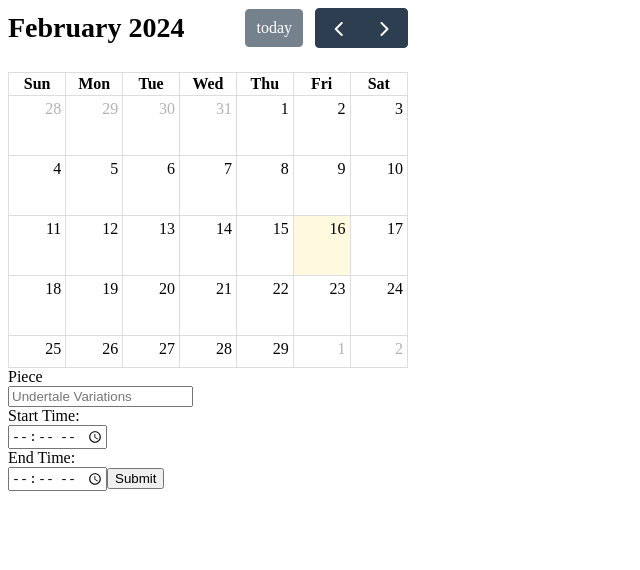
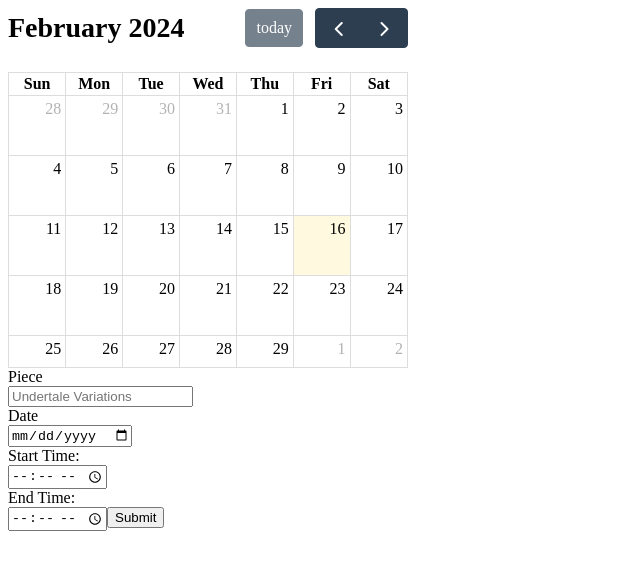
Before and after one commit to athaarsager/calendar-sandbox, a React (Vite) app: page / in a window 1280 px wide. Shown: the top 570 px of the page, without its empty margins (0-640 px from the left). Built offline with nearby package versions, Linux system fonts and the light colour scheme.

Commit message:
Added field for start, adjusted initial state

```diff
--- a/src/EventIntake/EventIntake.jsx
+++ b/src/EventIntake/EventIntake.jsx
@@ -2,7 +2,13 @@ import { useState } from "react";
 
 function EventIntake() {
 
-    const [newEvent, setNewevent] = useState({});
+    const [newEvent, setNewevent] = useState({
+        title: "",
+        start: "",
+        startTime: "",
+        endTime: ""
+    });
+
     // syntax for adding event:
     // calendar.addEvent( event [, source])
     // "event" is a plain object that will be parsed into an Event Object
@@ -23,15 +29,22 @@ function EventIntake() {
         setNewevent((currentInfo) => ({...currentInfo, [name]: value}));
     }
 
+    const addEvent = (e) => {
+        e.preventDefault();
+        calendar.addEvent(newEvent);
+    }
+
     return (
         <div>
-        <form>
-            <label htmlFor="piece-name">Piece</label><br/>
-            <input id="piece-name" name="piece-name" type="text" placeholder="Undertale Variations" /><br/>
-            <label htmlFor="start-time">Start Time:</label><br/>
-            <input id="start-time" name="start-time" type="time" /><br/>
-            <label htmlFor="end-time">End Time:</label><br/>
-            <input id="end-time" name="end-time" type="time" />
+        <form >
+            <label htmlFor="title">Piece</label><br/>
+            <input id="title" name="title" type="text" placeholder="Undertale Variations" value={newEvent.title} onChange={handleChange}/><br/>
+            <label for="start">Date</label><br/>
+            <input id="start" name="start" type="date" value={newEvent.start} onChange={handleChange}/><br/>
+            <label htmlFor="startTime">Start Time:</label><br/>
+            <input id="startTime" name="startTime" type="time" value={newEvent.startTime} onChange={handleChange}/><br/>
+            <label htmlFor="endTime">End Time:</label><br/>
+            <input id="endTime" name="endTime" type="time" value={newEvent.endTime} onChange={handleChange} />
             <input type="submit"/>
         </form>
         </div>
```
